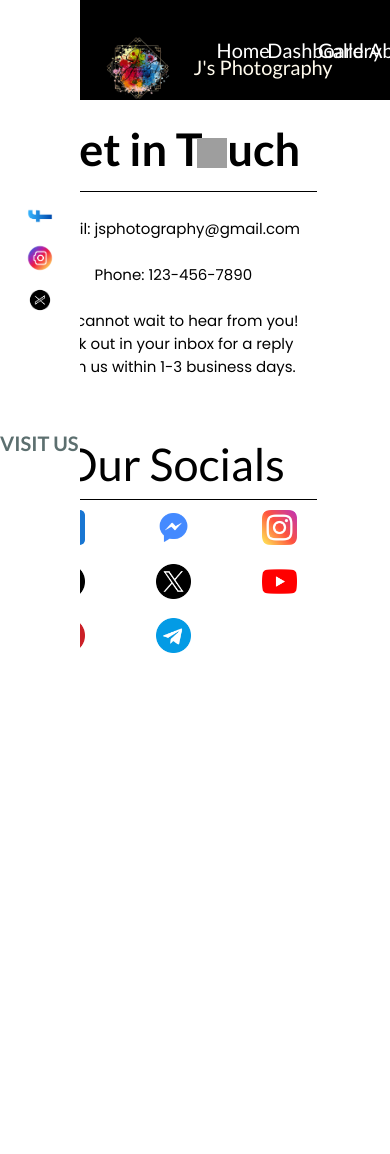
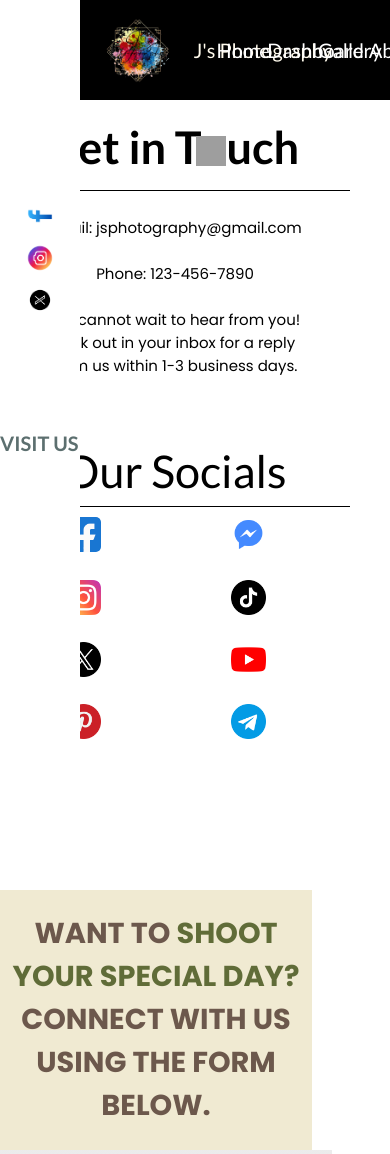
Before and after one commit to delgabe/J-sPhotography, a PHP site: page /contact.html in a window 390 px wide; the page is wider, and only the part inside the window is pictured. Shown: the top 1154 px of that part. Before the commit the page ends 653 px from the top of that part, so only its background shows below. Run offline with PHP 8.4, Linux system fonts and the light colour scheme; some web fonts are replaced; grey boxes are pictures that could not be loaded.

Commit message:
fix: complete all possible issues of the contact page (including fixed heights & widths)

```diff
--- a/revise project/contact-style.css
+++ b/revise project/contact-style.css
@@ -6,8 +6,8 @@
     display: flex;
     flex-direction: column;
     flex: 1;
-    min-height: 1000px;
-    max-height: 1500px;
+    min-height: auto;
+    max-height: none;
     width: 100%;
 }
 
@@ -52,11 +52,6 @@
     width: 100%;
     height: 30.5%;
     margin: 0;
-}
-
-.vl {
-    display: inline-block;
-    flex: 1;
 }
 
 
@@ -152,8 +147,8 @@
     flex-direction: row;
     margin-left: 4.3%;
     margin-top: 0;
-    height: 100%;
     width: calc(100% - 80px);
+    height: auto;
 }
 
 /* Get in Touch Section Box */
@@ -162,8 +157,10 @@
     flex-direction: column;
     justify-content: flex-start;
     align-items: flex-end;
-    width: 18%;
-    height: 80%;
+    width: 90%;
+    height: auto;
+    min-height: 750px;
+    max-width: 350px;
     margin-top: 7%;
     margin-left: 4%;
     margin-right: 3%;
@@ -235,6 +232,7 @@
     gap: 15% 10%;
     width: 100%;
     max-width: 300px;
+    padding-right: 5%;
     justify-items: start;
 }
 
@@ -252,9 +250,9 @@
 
 /* Contact Form Layout */
 .right-contact-section {
-    flex: 1;
     padding: 0;
     margin-top: 0%;
+    width: 80%;
 }
 
 .intro-text-contact-form {
@@ -493,70 +489,58 @@
 
 /* Responsive Layout */
 @media (max-width: 768px) {
-    .contact-page {
+    .contact-section {
         flex-direction: column;
-    }
-
-    .left-contact-section {
-        position: relative;
+        margin-left: 0;
         width: 100%;
-        height: auto;
-        flex-direction: row;
-        justify-content: center;
-        align-items: center;
-        margin: 0;
-        padding: 10px 0;
-        gap: 10px;
-    }
-
-    .left-contact-section p {
-        writing-mode: horizontal-tb;
-        transform: rotate(0deg);
-        font-size: 14px;
-    }
-
-    .left-contact-section .vertical-line {
-        display: none;
-    }
-
-    .left-contact-section img {
-        width: 30px;
-        height: 30px;
     }
 
     .get-in-touch-box {
-        padding-left: 0;
         align-items: center;
         width: 100%;
+        margin: 20px 0;
     }
 
-    .get-in-touch-box h1, .get-in-touch-box h2 {
-        text-align: center;
+    .contact-form {
+        width: 100%;
+        height: auto;
+        padding: 10px;
     }
 
-    .get-in-touch-box p {
-        text-align: center;
+    .form-row,
+    .form-row2,
+    .form-row3,
+    .form-row4 {
+        flex-direction: column;
+        height: auto;
     }
 
-    .contact-navigation {
-        flex-direction: column;
-        align-items: center;
-        gap: 15px;
+    .form-fname,
+    .form-email,
+    .form-phonenum,
+    .form-shootdate,
+    .form-type-package,
+    .form-more-info {
+        width: 100%;
+        max-width: 100%;
+    }
+
+    .form-fname input,
+    .form-email input,
+    .form-phonenum input,
+    .form-shootdate input,
+    #package-type,
+    .form-more-info textarea {
+        width: 100%;
+        resize: vertical;
     }
 
     .social-grid {
-        grid-template-columns: repeat(3, 1fr);
+        grid-template-columns: repeat(2, 1fr);
         justify-items: center;
-        row-gap: 15px;
     }
 
-    .right-contact-section {
-        display: none;
+    #submit-button {
+        width: 100%;
     }
-}
-
-@media (max-width: 600px) {
-    .form-row {
-      flex-direction: column;
-    }
-}
+  }
--- a/revise project/contact.html
+++ b/revise project/contact.html
@@ -140,8 +140,7 @@
                 <div class="form-phonenum">
                   <label for="phonenum">PHONE NUMBER</label>
                   <input
-                    type="tel"
-                    id="phonenum"
+                    type="tel" id="phonenum"
                     name="phonenum"
                     placeholder="09XXXXXXXXX"
                     minlength="11"
```
Also changed, not shown: other parts of revise project/contact-style.css (+20 -22 lines).
